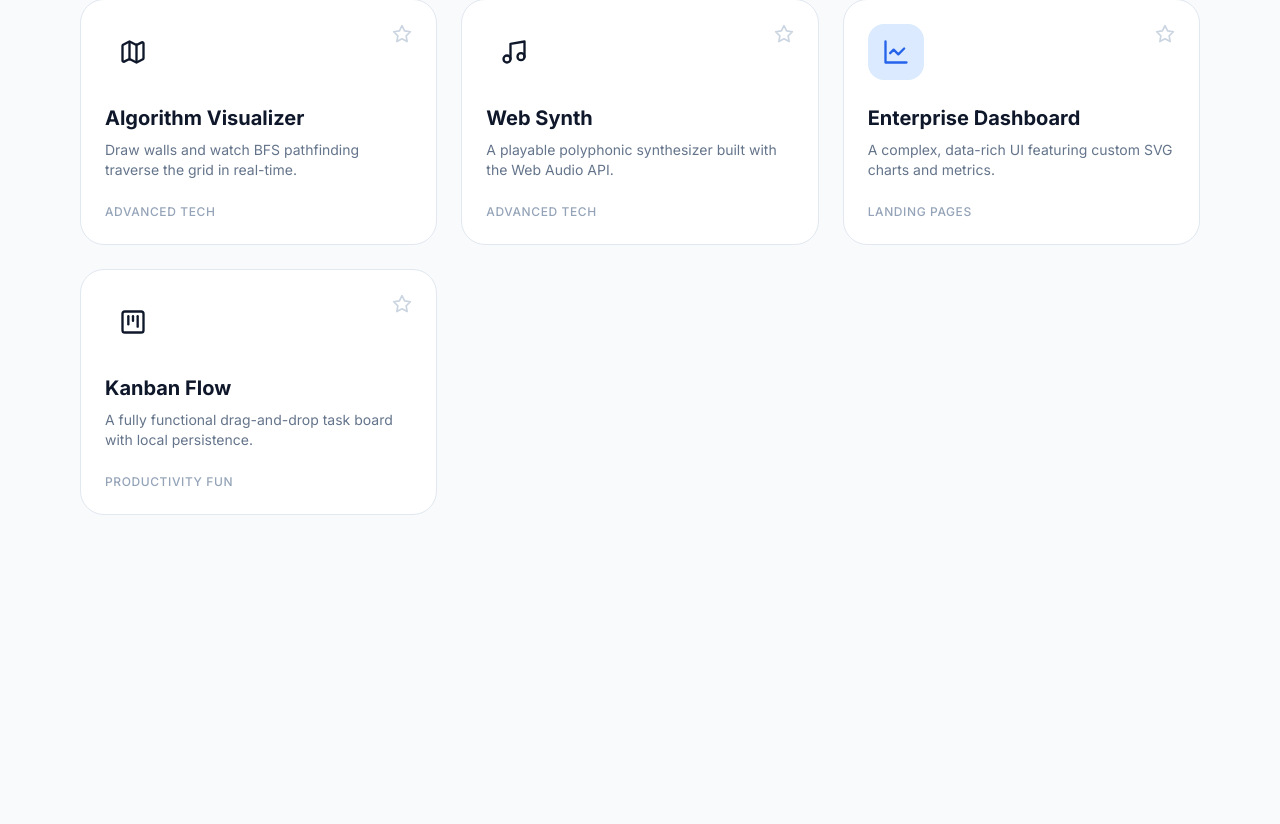
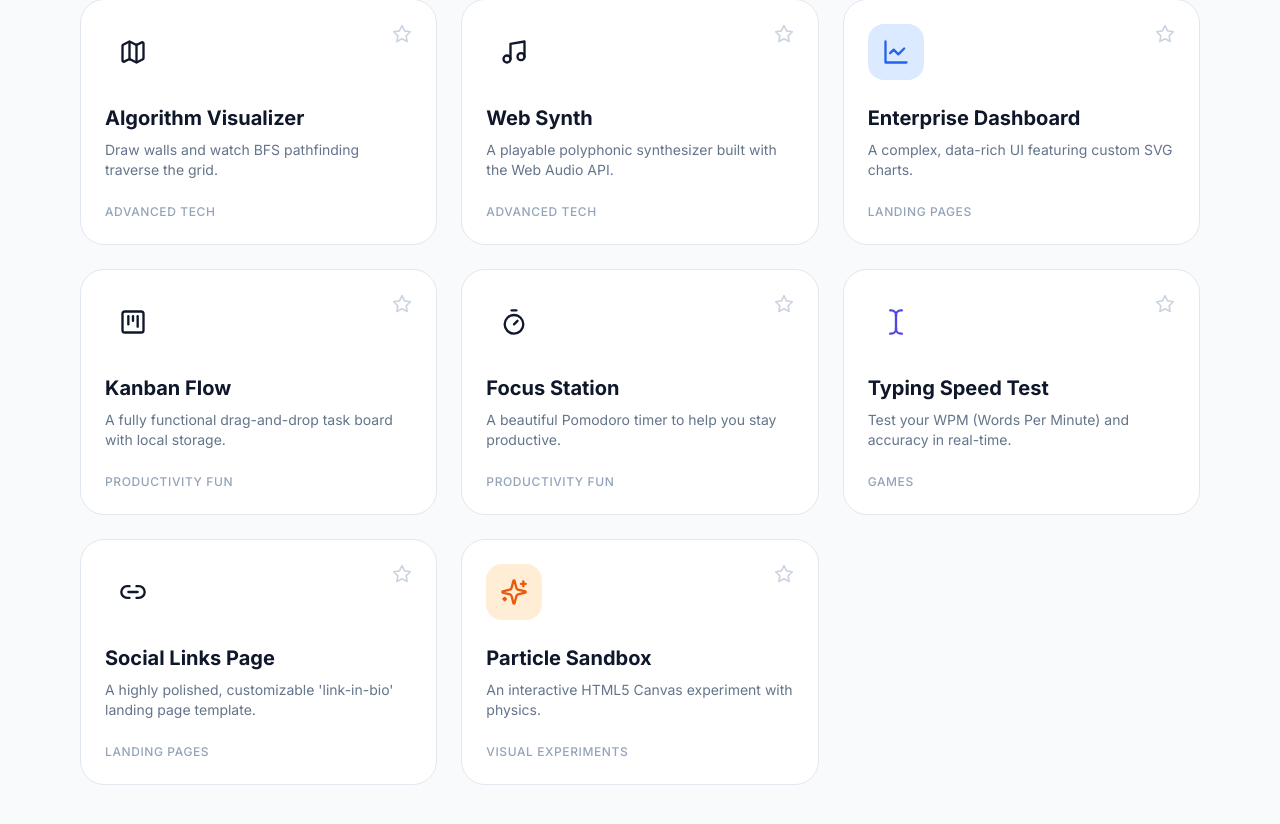
Before and after one commit to Prem759-0/landing-page-universe, a Next.js app: page / in a window 1280 px wide. Shown: the part 1464-2288 px from the top of the page. Before the commit the page ends 2027 px from the top, so only its background shows below. Built offline with nearby package versions, Linux system fonts and the light colour scheme.

Commit message:
Update experiences.ts

```diff
--- a/data/experiences.ts
+++ b/data/experiences.ts
@@ -2,7 +2,8 @@ import {
   Component, Gamepad2, BookOpen, LayoutTemplate,
   Brain, UserCircle, MousePointerClick, Palette,
   Wind, Keyboard, CreditCard, Loader,
-  Map as MapIcon, Music, LineChart, KanbanSquare
+  Map as MapIcon, Music, LineChart, KanbanSquare,
+  Timer, TextCursor, Link2, Sparkles
 } from "lucide-react";
 
 export const categories = [
@@ -18,7 +19,7 @@ export const categories = [
 ];
 
 export const experiences = [
-  // ... (Previous 12 experiences)
+  // ... (Previous 16 experiences remain the same, adding the 4 new ones below)
   {
     id: "ui-playground",
     title: "UI Playground",
@@ -127,11 +128,10 @@ export const experiences = [
     href: "/story-teller",
     color: "bg-purple-100 text-purple-600 dark:bg-purple-900/30 dark:text-purple-400",
   },
-  // --- NEW ADVANCED EXPERIENCES ---
   {
     id: "pathfinder",
     title: "Algorithm Visualizer",
-    description: "Draw walls and watch BFS pathfinding traverse the grid in real-time.",
+    description: "Draw walls and watch BFS pathfinding traverse the grid.",
     category: "Advanced Tech",
     icon: MapIcon,
     href: "/pathfinder",
@@ -149,7 +149,7 @@ export const experiences = [
   {
     id: "analytics-dashboard",
     title: "Enterprise Dashboard",
-    description: "A complex, data-rich UI featuring custom SVG charts and metrics.",
+    description: "A complex, data-rich UI featuring custom SVG charts.",
     category: "Landing Pages",
     icon: LineChart,
     href: "/analytics-dashboard",
@@ -158,10 +158,47 @@ export const experiences = [
   {
     id: "kanban-board",
     title: "Kanban Flow",
-    description: "A fully functional drag-and-drop task board with local persistence.",
+    description: "A fully functional drag-and-drop task board with local storage.",
     category: "Productivity Fun",
     icon: KanbanSquare,
     href: "/kanban-board",
     color: "bg-amber-100 text-amber-600 dark:bg-amber-900/30 dark:text-amber-400",
-  }
+  },
+  // --- NEW MODULES (PACK 4) ---
+  {
+    id: "focus-station",
+    title: "Focus Station",
+    description: "A beautiful Pomodoro timer to help you stay productive.",
+    category: "Productivity Fun",
+    icon: Timer,
+    href: "/focus-station",
+    color: "bg-rose-100 text-rose-600 dark:bg-rose-900/30 dark:text-rose-400",
+  },
+  {
+    id: "typing-test",
+    title: "Typing Speed Test",
+    description: "Test your WPM (Words Per Minute) and accuracy in real-time.",
+    category: "Games",
+    icon: TextCursor,
+    href: "/typing-test",
+    color: "bg-indigo-100 text-indigo-600 dark:bg-indigo-900/30 dark:text-indigo-400",
+  },
+  {
+    id: "link-tree",
+    title: "Social Links Page",
+    description: "A highly polished, customizable 'link-in-bio' landing page template.",
+    category: "Landing Pages",
+    icon: Link2,
+    href: "/link-tree",
+    color: "bg-lime-100 text-lime-600 dark:bg-lime-900/30 dark:text-lime-400",
+  },
+  {
+    id: "particle-sandbox",
+    title: "Particle Sandbox",
+    description: "An interactive HTML5 Canvas experiment with physics.",
+    category: "Visual Experiments",
+    icon: Sparkles,
+    href: "/particle-sandbox",
+    color: "bg-orange-100 text-orange-600 dark:bg-orange-900/30 dark:text-orange-400",
+  },
 ];
```
